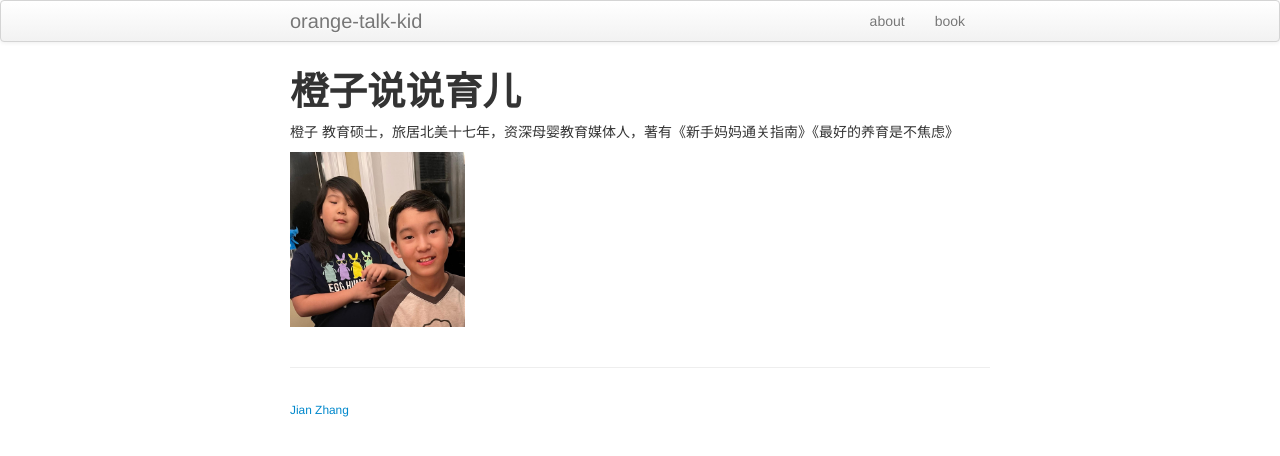
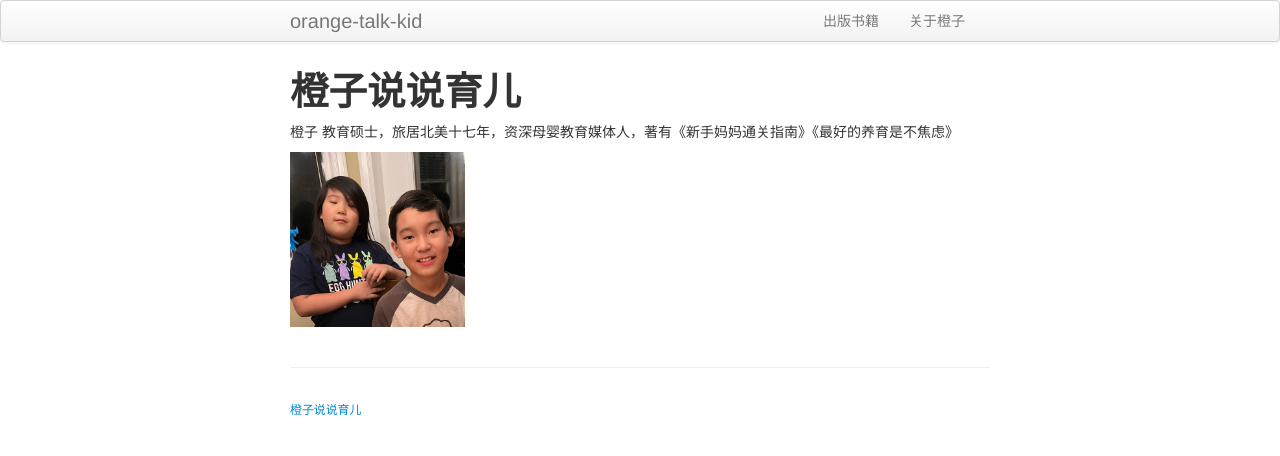
Before and after one commit to orange-talk-kid/orange-talk-kid.github.io, a Jekyll site: the page built from index.md, in a window 1280 px wide. Shown: the top 456 px of the page. Built offline with Jekyll 4.4.1, drawn with Linux system fonts in a browser that asks for light colours.

Commit message:
Update default.html

```diff
--- a/_includes/themes/twitter/default.html
+++ b/_includes/themes/twitter/default.html
@@ -33,8 +33,8 @@
         <div class="container-narrow">
           <a class="brand" href="{{ HOME_PATH }}">{{ site.title }}</a>
           <ul class="nav">
-              <li><a href="{{ BASE_PATH }}/pages/about.html">about</a></li>
-              <li><a href="{{ BASE_PATH }}/pages/book.html">book</a></li>
+              <li><a href="{{ BASE_PATH }}/pages/book.html">出版书籍</a></li>
+              <li><a href="{{ BASE_PATH }}/pages/about.html">关于橙子</a></li>
           </ul>
         </div>
       </div>
@@ -49,7 +49,7 @@
       <footer>
         <p><small>
   <!-- start of Jian's footer; modify this part -->
-          <a href="https://zhazhijibaba.github.io">Jian Zhang</a>
+          <a href="https://orange-talk-kid.github.io">橙子说说育儿</a>
   <!-- end of Jian's footer; modify this part -->
         </small></p>
       </footer>
```
